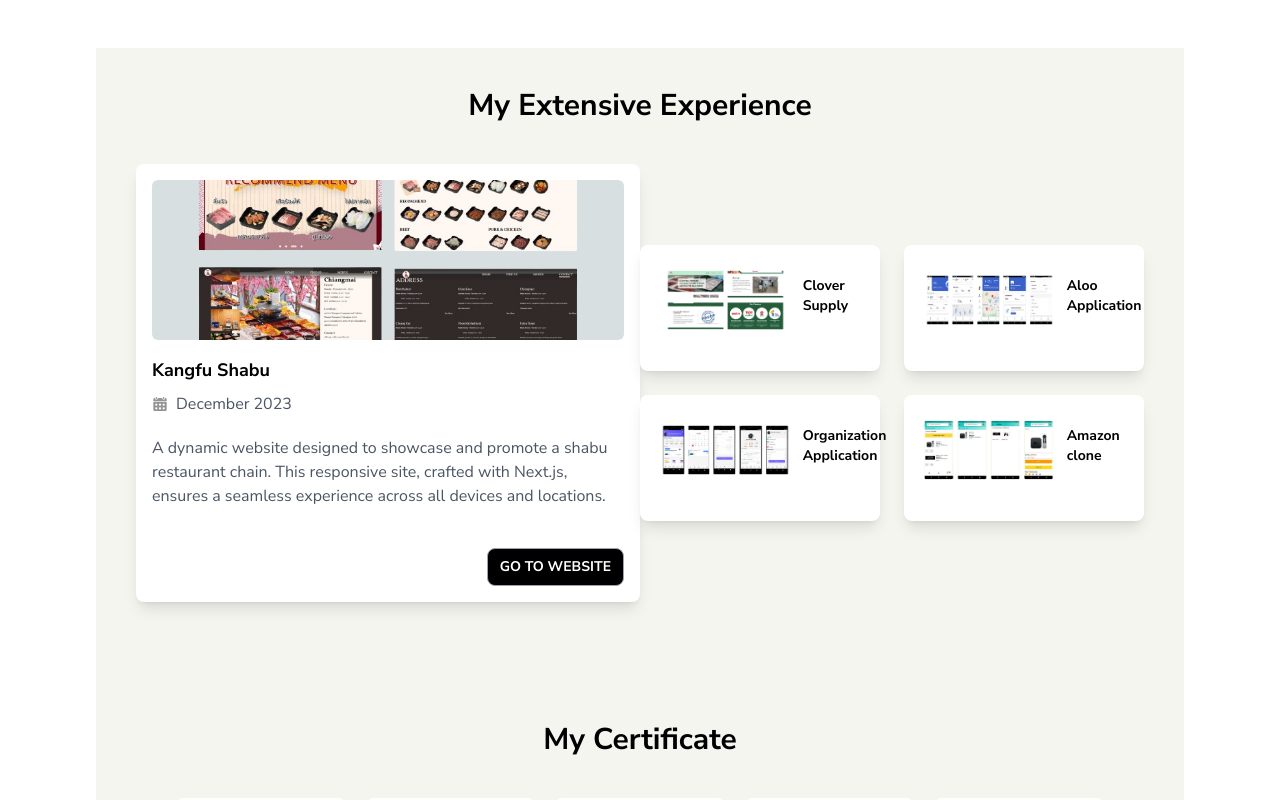
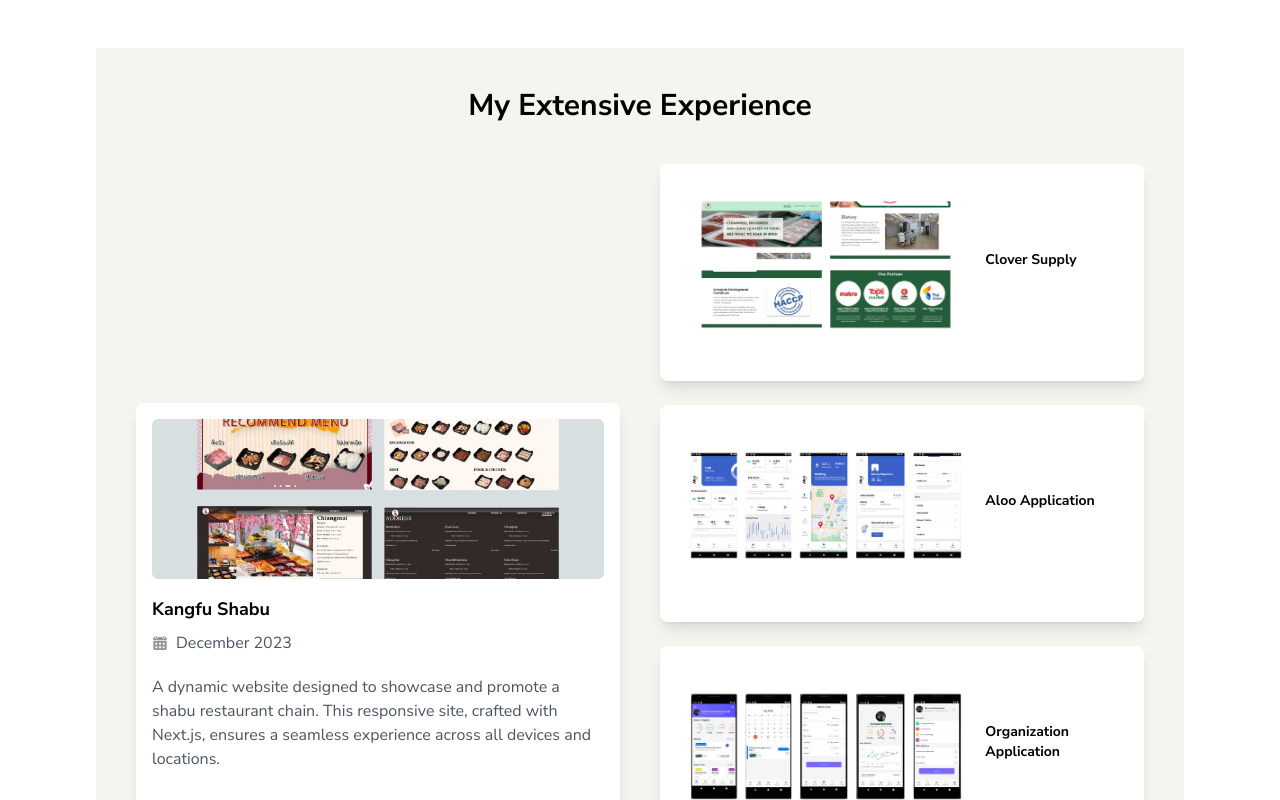
Before and after one commit to bungearnss/portfolio-next-app, a Next.js app: page / in a window 1280 px wide. Shown: the part 1380-2180 px from the top of the page. Built offline with nearby package versions, Linux system fonts and the light colour scheme.

Commit message:
ีupdated : some styles

```diff
--- a/src/app/feature/certificate/Certificate.tsx
+++ b/src/app/feature/certificate/Certificate.tsx
@@ -200,7 +200,7 @@ export default function Certificate() {
   return (
     <div className="flex w-full flex-col items-center justify-center">
       <p className="text-3xl font-semibold">My Certificate</p>
-      <div className="grid max-w-full grid-cols-5 gap-5 px-20 py-10">
+      <div className="grid sm:w-screen max-w-full grid-cols-5 gap-5 px-20 py-10">
         {certData.slice(0, visibleCount).map((item) => (
           <CertificateCard
             key={item.id}
--- a/src/app/feature/experience/Experience.tsx
+++ b/src/app/feature/experience/Experience.tsx
@@ -71,7 +71,7 @@ export default function Experience() {
   return (
     <div className="flex w-full flex-col items-center justify-center">
       <p className="text-3xl font-semibold">My Extensive Experience</p>
-      <div className="grid w-full grid-cols-2 items-center justify-evenly px-10 py-10">
+      <div className="grid w-full grid-cols-2 items-center justify-evenly px-10 py-10 sm:gap-10">
       <div
           className={`flex w-full justify-center transition-opacity duration-500 ${selectedId ? 'fade-in' : 'fade-out'}`}
         >
@@ -88,7 +88,8 @@ export default function Experience() {
               />
             ))}
         </div>
-        <div className={`h-150 w-75 grid grid-cols-2 gap-6 transition-transform duration-500 ${selectedId ? 'fade-in' : 'fade-out'}`}>
+        <div className={`h-150 w-75 grid grid-cols-2 gap-6 transition-transform duration-500 ${selectedId ? 'fade-in' : 'fade-out'}
+        sm:grid sm:grid-cols-1 sm:w-full sm:items-center`}>
           {expData
             .filter((item) => item.id !== selectedId)
             .map((item) => (
--- a/src/app/feature/introduce/Introduce.tsx
+++ b/src/app/feature/introduce/Introduce.tsx
@@ -30,7 +30,7 @@ export default function Introduce() {
         <div className="flex h-14 w-14 items-center justify-center overflow-hidden rounded-full">
           <Image src={PROFILE} alt="profile-pic" width={76} height={76} />
         </div>
-        <p className="pt-5 font-nunito text-4xl">
+        <p className="pt-5 font-nunito text-4xl sm:pr-5">
           Say Hello to <span className="font-semibold">Tunsuda Boonloed</span>
         </p>
       </div>
```
